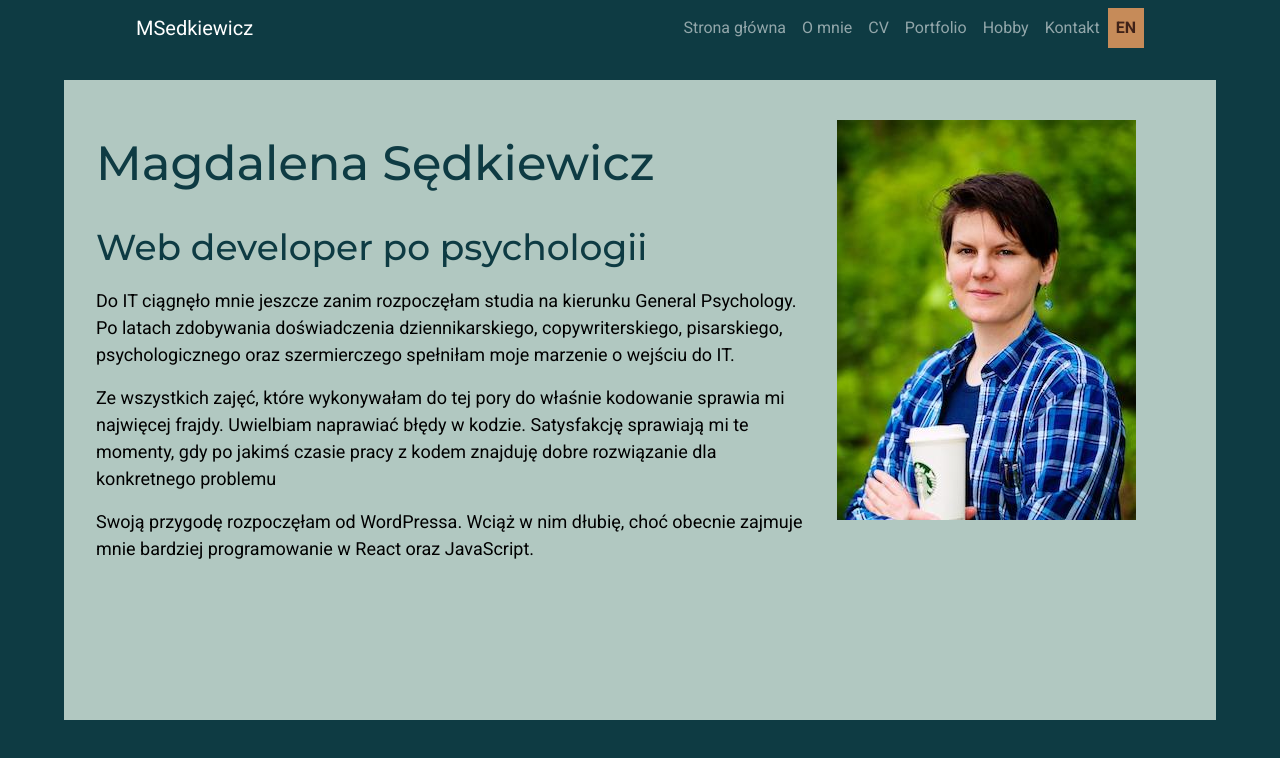
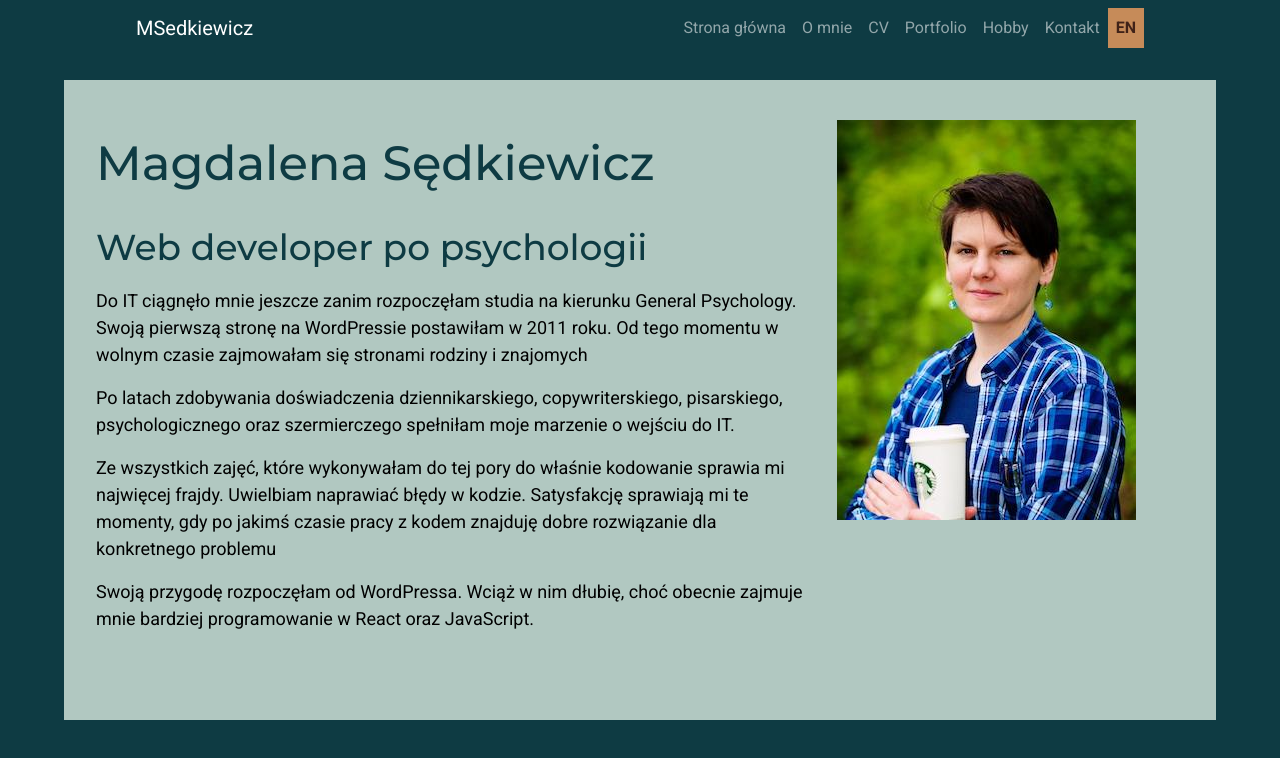
Before and after one commit to msedkiewicz/msedkiewicz-website, a React (Create React App) app: page /pl in a window 1280 px wide. Shown: the top 758 px of the page. Built offline with nearby package versions, Linux system fonts and the light colour scheme.

Commit message:
Cange HomePage description

```diff
--- a/src/components/pages/HomePage/HomePagePL.js
+++ b/src/components/pages/HomePage/HomePagePL.js
@@ -12,7 +12,8 @@ const HomePagePL = () => {
       <Container className={styles.homepagecontainer}>
         <Row className={styles.homepagerow}>
           <HeroDescription><h1>Magdalena Sędkiewicz</h1><h2>Web developer po psychologii</h2>
-          <p>Do IT ciągnęło mnie jeszcze zanim rozpoczęłam studia na kierunku General Psychology. Po latach zdobywania doświadczenia dziennikarskiego, copywriterskiego, pisarskiego, psychologicznego oraz szermierczego spełniłam moje marzenie o wejściu do IT.</p>
+          <p>Do IT ciągnęło mnie jeszcze zanim rozpoczęłam studia na kierunku General Psychology. Swoją pierwszą stronę na WordPressie postawiłam w 2011 roku. Od tego momentu w wolnym czasie zajmowałam się stronami rodziny i znajomych</p>
+          <p>Po latach zdobywania doświadczenia dziennikarskiego, copywriterskiego, pisarskiego, psychologicznego oraz szermierczego spełniłam moje marzenie o wejściu do IT.</p>
           <p>Ze wszystkich zajęć, które wykonywałam do tej pory do właśnie kodowanie sprawia mi najwięcej frajdy. Uwielbiam naprawiać błędy w kodzie. Satysfakcję sprawiają mi te momenty, gdy po jakimś czasie pracy z kodem znajduję dobre rozwiązanie dla konkretnego problemu</p>
           <p>Swoją przygodę rozpoczęłam od WordPressa. Wciąż w nim dłubię, choć obecnie zajmuje mnie bardziej programowanie w React oraz JavaScript.</p></HeroDescription>
           <HeroImage />
```
